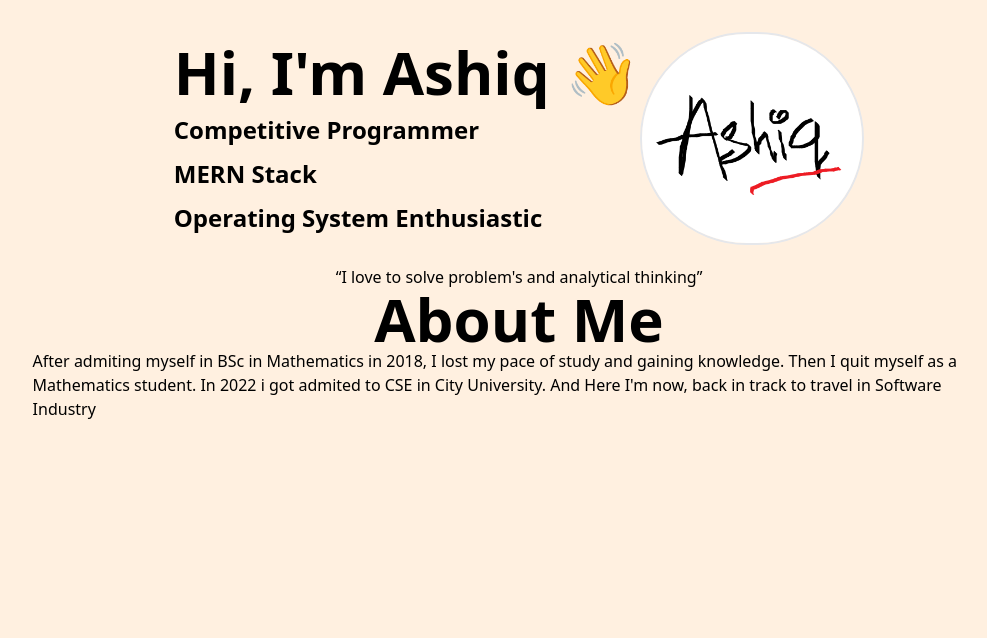
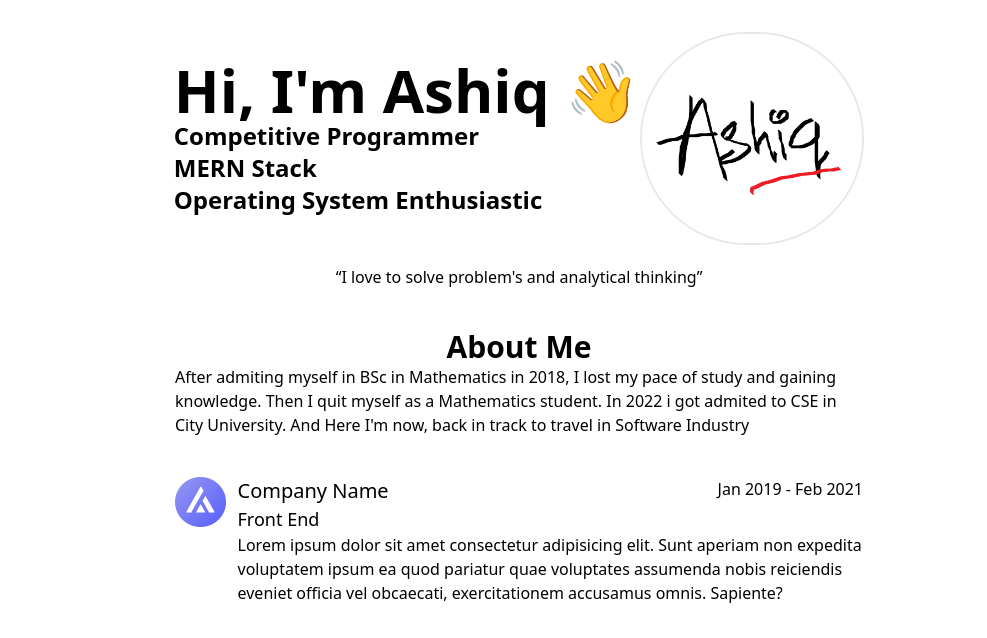
Before and after one commit to mdsiaofficial/ashiq-portfolio, a React (Vite) app: page / in a window 1280 px wide. Shown: the top 638 px of the page, without its empty margins (121-1108 px from the left). Built offline with nearby package versions, Linux system fonts and the light colour scheme.

Commit message:
"Updated styles and layout for About, Header, and Home components, and added Works component to Home page."

```diff
--- a/src/Comps/About.jsx
+++ b/src/Comps/About.jsx
@@ -2,15 +2,16 @@
 
 const About = () => {
   return (
-    <div className='flex flex-col justify-center items-center'>
+    <div className='flex flex-col justify-center items-center my-10'>
 
       {/* Title */}
-      <section>
-        <h1 className='text-3xl font-semibold
-                      md:text-6xl md:font-semibold'>About Me</h1>
+      <section className=''>
+        <h1 className='text-xl font-semibold
+                      md:text-3xl md:font-semibold'>About Me</h1>
       </section>
 
-      <section className='w-[100%] md:w-[90%] md2:w-[80%]'>
+      <section className=' max-w-[43rem]
+      '>
         <p>After admiting myself in BSc in Mathematics in 2018, I lost my pace of study and gaining knowledge. Then I quit myself as a Mathematics student. In 2022 i got admited to CSE in City University. And Here I'm now, back in track to travel in Software Industry</p>
       </section>
     </div>
--- a/src/Comps/Header.jsx
+++ b/src/Comps/Header.jsx
@@ -3,10 +3,10 @@
 const Header = () => {
   return (
     <div className='flex flex-col gap-5 justify-center items-center'>
-      <nav className='flex justify-center items-center'>
+      <nav className='flex justify-center items-center gap'>
 
         {/* title info */}
-        <section className='flex flex-col gap-3'>
+        <section className='flex flex-col'>
           <h1 className=' text-4xl font-bold
                         md:text-6xl md:font-extrabold'>
             Hi, I'm {`Ashiq`} 👋</h1>
--- /dev/null
+++ b/src/Comps/WorkCard.jsx
@@ -0,0 +1,33 @@
+import React from 'react'
+import atom from "../assets/atomic.png";
+const WorkCard = () => {
+  return (
+    <div className='flex gap-3 max-w-[43rem]'>
+      {/* logo */}
+      <section>
+        <img src={atom} alt="" className='w-[16rem] md:w-[9rem]'/>
+      </section>
+      {/* info */}
+      <section className='flex flex-col'>
+        <div className='flex justify-between'>
+          <nav>
+            <h1 className='text-xl'>Company Name</h1>
+            <h2  className='text-lg'>Front End</h2>
+          </nav>
+
+          <nav>
+            Jan 2019 - Feb 2021
+          </nav>
+        </div>
+
+        <div>
+          <p  className='text-base'>
+            Lorem ipsum dolor sit amet consectetur adipisicing elit. Sunt aperiam non expedita voluptatem ipsum ea quod pariatur quae voluptates assumenda nobis reiciendis eveniet officia vel obcaecati, exercitationem accusamus omnis. Sapiente?
+          </p>
+        </div>
+      </section>
+    </div>
+  )
+}
+
+export default WorkCard
--- /dev/null
+++ b/src/Comps/Works.jsx
@@ -0,0 +1,12 @@
+import React from 'react'
+import WorkCard from './WorkCard'
+
+const Works = () => {
+  return (
+    <div className=' flex justify-center items-center '>
+      <WorkCard/>
+    </div>
+  )
+}
+
+export default Works
--- a/src/Pages/Home.jsx
+++ b/src/Pages/Home.jsx
@@ -1,6 +1,7 @@
 import React from 'react'
 import Header from '../Comps/Header'
 import About from '../Comps/About'
+import Works from '../Comps/Works'
 
 const Home = () => {
   return (
@@ -8,6 +9,7 @@
 
       <Header />
       <About />
+      <Works/>
     </div>
   )
 }
--- a/src/index.css
+++ b/src/index.css
@@ -3,7 +3,7 @@
 @tailwind utilities;
 
 body{
-  background-color: rgba(255, 226, 194, 0.5);
+  background-color: rgba(255, 255, 255, 0.829);
   margin: 2rem 2rem;
 
   /* border: 2px solid black; */
```
Also changed, not shown: src/assets/atomic.png (added).
